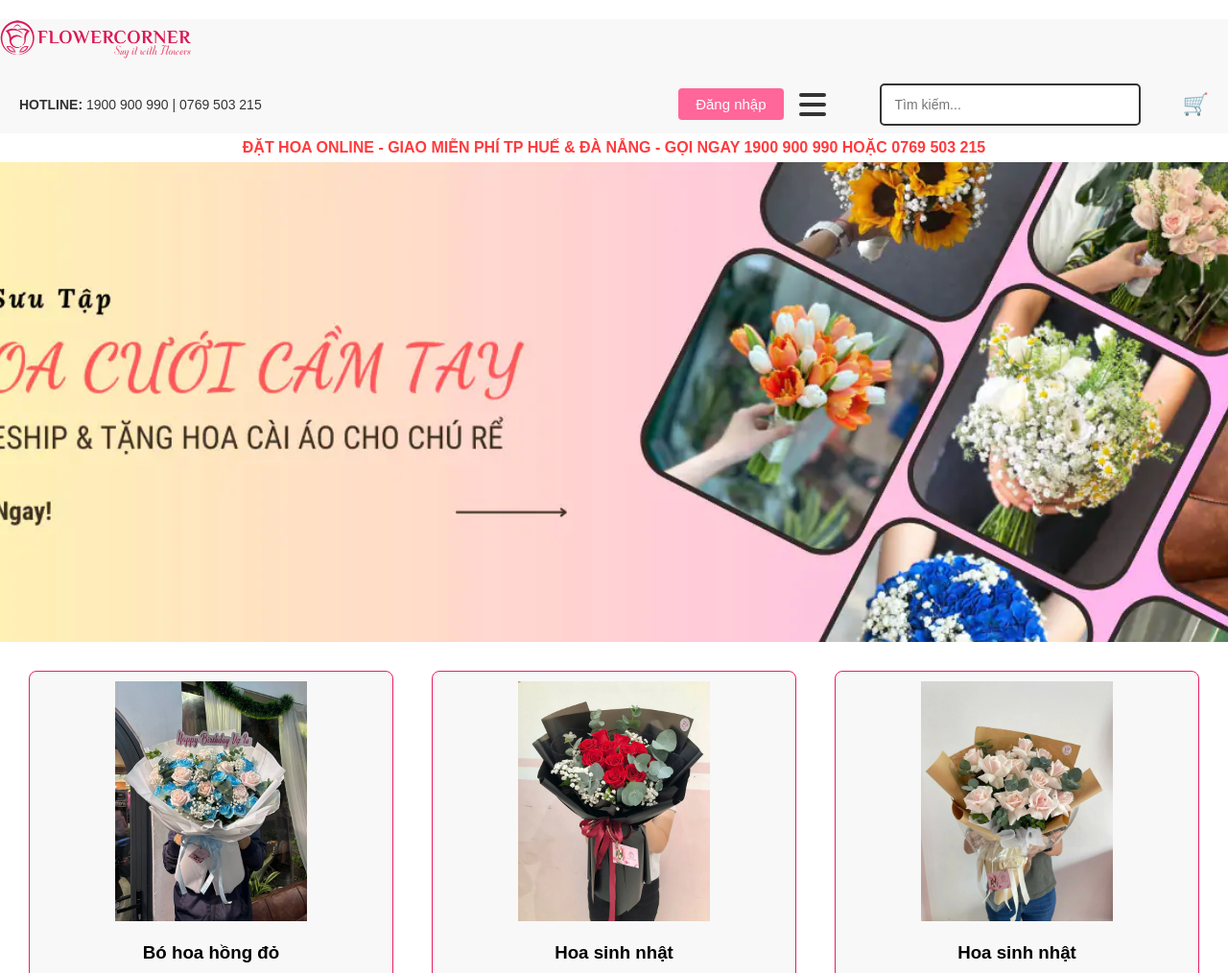
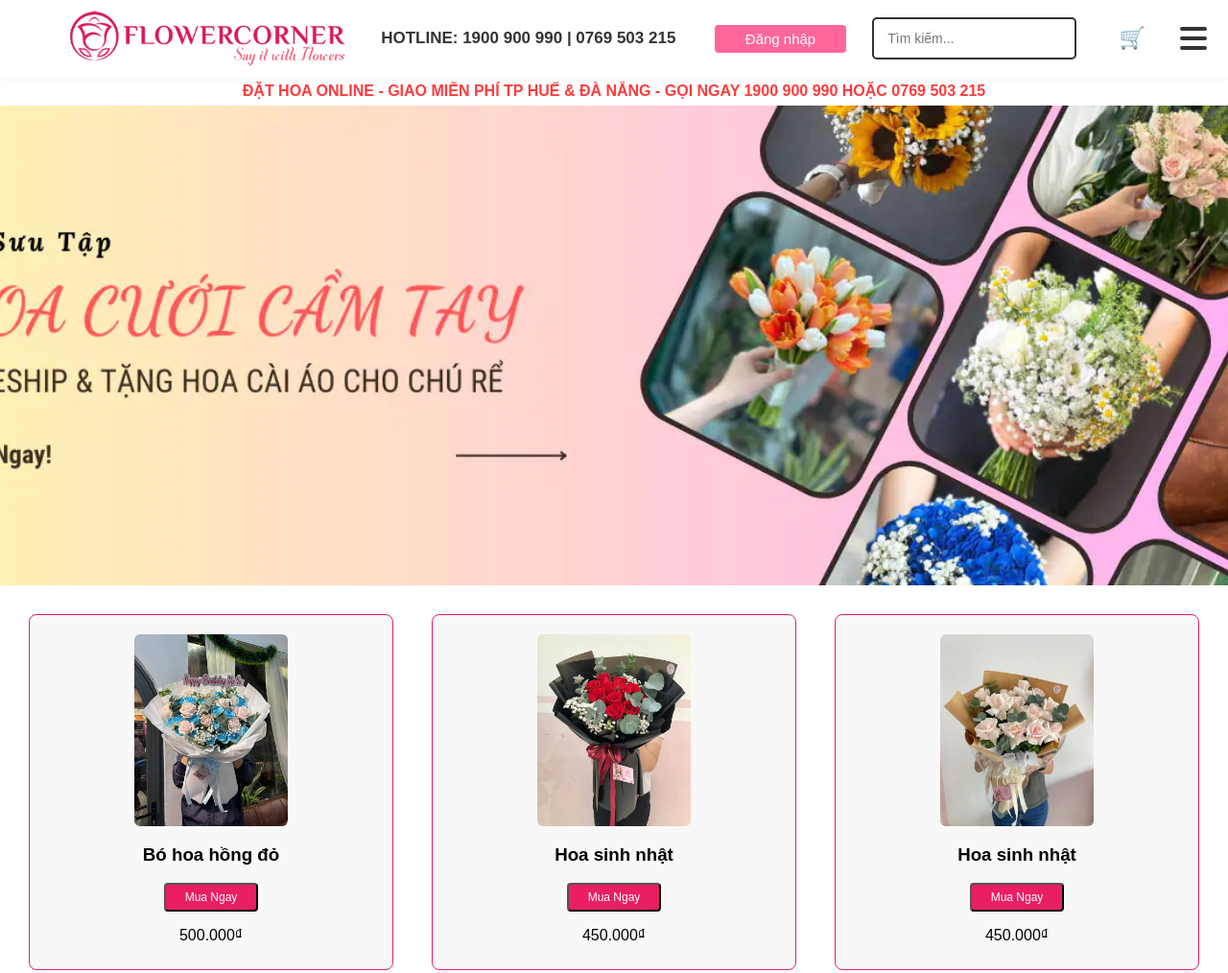
Before and after one commit to ngocquy07/html-css-js, a plain HTML site: page index.html in a window 1280 px wide. Shown: the top 1014 px of the page at 96% size. Drawn offline with Linux system fonts and the light colour scheme.

Commit message:
html-css-js

```diff
--- a/css/styles.css
+++ b/css/styles.css
@@ -5,69 +5,94 @@ body {
 }
 
 header {
-  background: #f8f8f8;
+  background: #ffff;
+  box-shadow: 0 2px 8px rgba(0,0,0,0.04);
   padding: 0;
-}
-
-.logo {
-  color: #e91e63;
-  width: 150px;
-  margin-top: 20px;
-  margin-bottom: 5px;
 }
 
 .top-bar {
   display: flex;
   align-items: center;
-  justify-content: space-between;
-  background-color: #f8f8f8;
-  padding: 16px 20px 8px 20px;
-  font-size: 14px;
-  font-family: Arial, sans-serif;
-  gap: 32px;
+  justify-content: flex-start;
+  max-width: 1200px;
+  margin: 0 auto;
+  padding: 0 32px;
+  height: 80px;
+  background: #ffff;
+  box-sizing: border-box;
+  gap: 28px; /*khoảng cách giữa các thành phần */
 }
 
-.top-left {
-  flex: 1;
+.logo {
+  margin-right: 0;
 }
 
-.top-left span {
-  color: #333;
-  text-shadow: 0 1px 0 #fff;
+.logo img {
+  height: 60px;
+  width: auto;
+  display: block;
 }
 
-.top-right {
-  display: flex;
-  align-items: center;
-  gap: 16px;
+.product img {
+  width: 100%;
+  max-width: 160px;
+  height: 200px;
+  object-fit: cover;
+  border-radius: 6px;
+  display: block;
+  margin: 10px auto 12px auto;
 }
 
-.top-right a {
+.hotline {
   color: #333;
-  text-shadow: 0 1px 0 #fff;
-  text-decoration: none;
-  margin-left: 0;
+  font-size: 17px;
+  font-weight: 600;
+  margin-left: 8px;
+  margin-right: 8px;
+  white-space: nowrap;
 }
 
-.top-right a i {
-  margin-right: 5px;
-}
-
-.top-right button {
+.login-btn {
   background: #ff6699;
   color: #fff;
   border: none;
-  padding: 8px 18px;
+  padding: 6px 20px;
   border-radius: 4px;
+  width: 150%;
   cursor: pointer;
-  transition: background 0.2s, transform 0.2s, box-shadow 0.2s;
   font-size: 15px;
+  margin-left: 5px;
+  margin-right: 10px;
+  transition: background 0.2s;
 }
 
-.top-right button:hover {
+.login-btn:hover {
   background: #ff3366;
-  transform: translateY(-2px) scale(1.05);
-  box-shadow: 0 4px 16px rgba(255, 51, 102, 0.15);
+}
+
+.search-box {
+  height: 40px;
+  font-size: 14px;
+  line-height: 20px;
+  padding: 0 14px;
+  border-radius: 5px;
+  border: 2px solid #333;
+  width: 240px;
+  margin-left: 50px;
+  margin-right: 8px;
+  display: block;
+}
+
+.cart {
+  font-size: 22px;
+  cursor: pointer;
+  color: #888;
+  margin-left: 8px;
+  transition: color 0.2s;
+}
+
+.cart:hover {
+  color: #ff6699;
 }
 
 .menu-dropdown {
@@ -83,6 +108,7 @@ header {
   flex-direction: column;
   justify-content: space-between;
   cursor: pointer;
+  margin-left: 8px;
 }
 
 .hamburger span {
@@ -121,31 +147,6 @@ header {
 
 .menu-dropdown:hover .dropdown-content {
   display: flex;
-}
-
-.search-box {
-  height: 40px;
-  font-size: 14px;
-  line-height: 20px;
-  padding: 0 14px;
-  border-radius: 5px;
-  border: 2px solid #333;
-  width: 240px;
-  margin-left: 24px;
-  margin-right: 12px;
-  display: block;
-}
-
-.cart {
-  font-size: 22px;
-  cursor: pointer;
-  color: #888;
-  margin-left: 0;
-  transition: color 0.2s;
-}
-
-.cart:hover {
-  color: #ff6699;
 }
 
 .top-announcement {
@@ -234,24 +235,23 @@ header {
 }
 
 footer {
-  background: #222;
-  color: white;
-  text-align: center;
-  padding: 10px;
+  background: #dd88a4;
+  box-shadow: 0 -2px 8px rgba(0,0,0,0.04);
+  padding: 0;
 }
 
 .footer-container {
+  max-width: 1200px;
+  margin: 0 auto;
+  padding: 0 32px;
   display: flex;
-  flex-wrap: wrap;
+  align-items: center;
   justify-content: space-between;
-  max-width: 1200px;
-  margin: auto;
-  gap: 30px;
+  box-sizing: border-box;
 }
 
 .footer-col {
-  flex: 1;
-  min-width: 220px;
+  margin: 0 12px;
 }
 
 .footer-col h4 {
@@ -323,16 +323,20 @@ footer {
   color: red;
 }
 
-@media (max-width: 768px) { /*override layout khi thu nhỏ màn hình*/
+@media (max-width: 768px) {
   header, .footer-container {
     flex-direction: column !important;
     align-items: center !important;
+    padding: 0 !important;
   }
 
-  .top-bar, .top-left, .top-right {
+  .top-bar {
     flex-direction: column !important;
     align-items: center !important;
     text-align: center;
+    padding: 0 !important;
+    gap: 12px !important;
+    height: auto !important;
   }
 
   .logo img {
--- a/index.html
+++ b/index.html
@@ -8,13 +8,14 @@
 <body>
 
  <header>
-    <div class="logo"><img src="img/shop-hoa-tuoi-flowercorner-logo.png.jpg", width="200"></div>
   <div class="top-bar">
-  <div class="top-left">
-    <span><strong>HOTLINE:</strong> 1900 900 990 | 0769 503 215</span>
+    <div class="logo">
+      <img src="img/shop-hoa-tuoi-flowercorner-logo.png.jpg" width="140" alt="Flower Corner">
     </div>
- <div class="top-right">
-  <a href="login.html"><button>Đăng nhập</button></a>
+    <span class="hotline"><strong>HOTLINE:</strong> 1900 900 990 | 0769 503 215</span>
+    <a href="login.html"><button class="login-btn">Đăng nhập</button></a>
+    <input type="text" placeholder="Tìm kiếm..." class="search-box">
+    <div class="cart">🛒</div>
     <div class="menu-dropdown">
   <div class="hamburger">
     <span></span>
@@ -22,14 +23,12 @@
     <span></span>
   </div>
   <div class="dropdown-content">
-      <a href="#">Giỏ hàng</a>
-      <a href="#">Thanh toán</a>
+    <a href="#">Trang chủ</a>
+    <a href="#">Sản phẩm</a>
+    <a href="#">Liên hệ</a>
   </div>
 </div>
   </div>
-
-    <input type="text" placeholder="Tìm kiếm..." class="search-box">
-    <div class="cart">🛒</div>
 </header>
   <div class="top-announcement">
   ĐẶT HOA ONLINE - GIAO MIỄN PHÍ TP Huế & Đà Nẵng - GỌI NGAY 1900 900 990 HOẶC 0769 503 215
@@ -49,7 +48,7 @@
       <p>500.000₫</p>
     </div>
     <div class="product">
-      <img src="img/bo-hoa-hong-do-chao-em.jpg.jpg", width="200" alt="Hoa 2">
+      <img src="img/bo-hoa-hong-do-chao-em.jpg.jpg" , width="200" alt="Hoa 2">
       <h3>Hoa sinh nhật</h3>
       <button class="buy-button">Mua Ngay</button>
       <p>450.000₫</p>
```
Also changed, not shown: admin.html (+1 -1 lines), admin.js (+5 -5 lines). Lines whose indentation alone changed are shown as unchanged.
